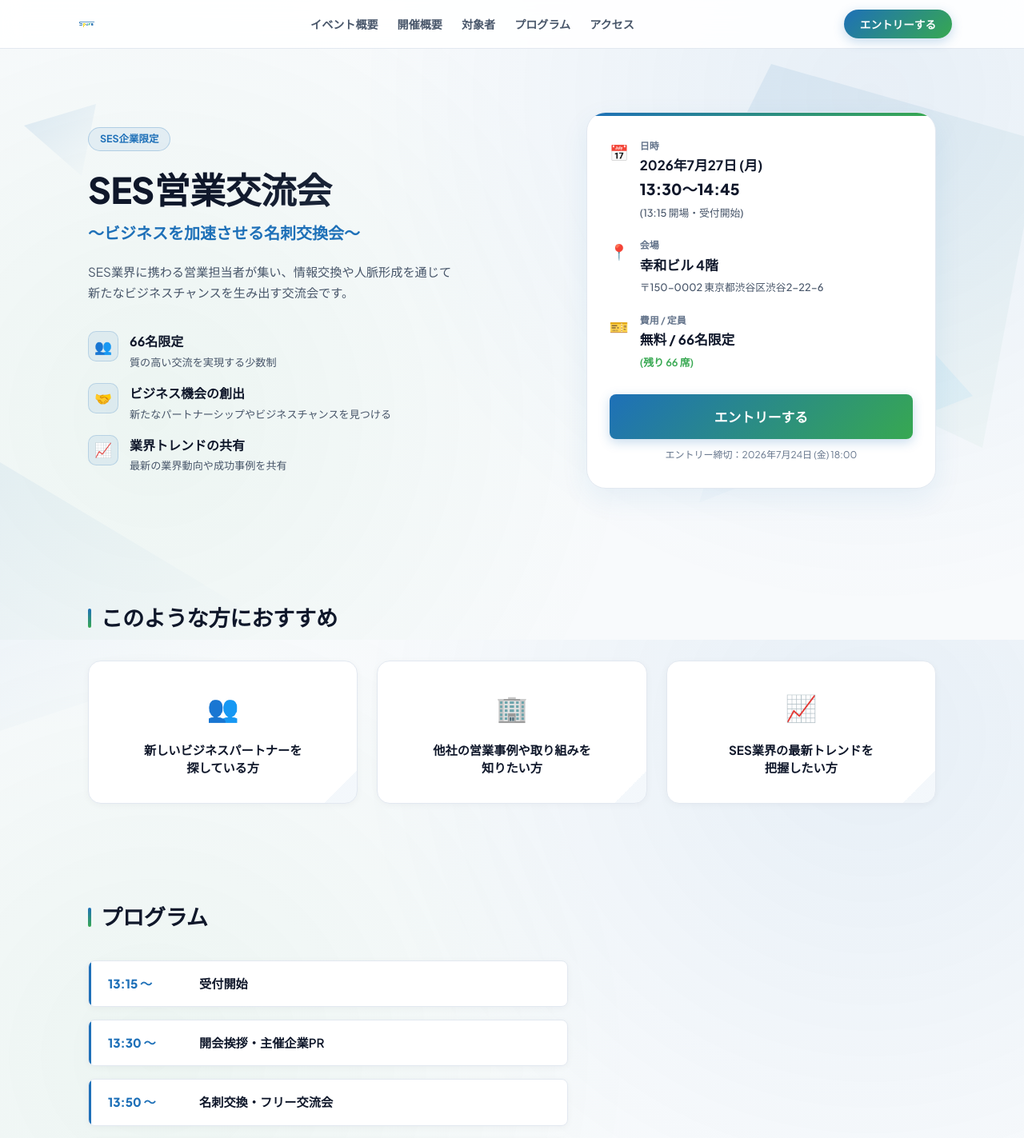
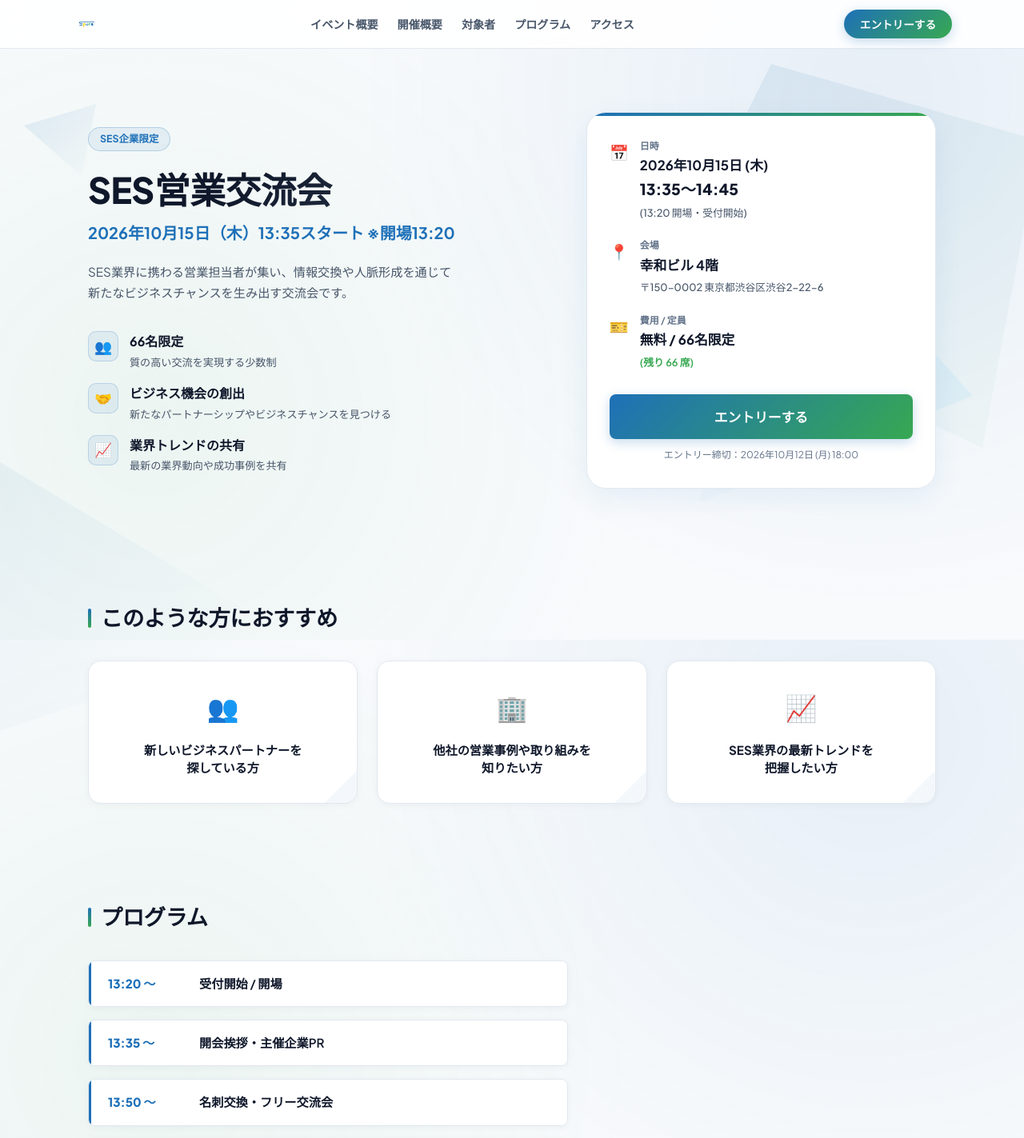
Before and after one commit to spursweb-byte/kouryukai_2026, a Next.js app: page / in a window 1280 px wide. Shown: the top 1423 px of the page at 80% size. Built offline with nearby package versions, Linux system fonts and the light colour scheme; no server answers; the database is empty.

Commit message:
fix: update hero subtitle date to 2026-10-15 13:35 and sync with event card and emails

```diff
--- a/src/components/MainView.tsx
+++ b/src/components/MainView.tsx
@@ -88,7 +88,7 @@ export default function MainView({ initialConfirmedCount }: MainViewProps) {
                   SES営業交流会
                 </h1>
                 <p className={styles.heroSubtitle}>
-                  ～ビジネスを加速させる名刺交換会～
+                  2026年10月15日（木）13:35スタート ※開場13:20
                 </p>
                 <p className={styles.heroLead}>
                   SES業界に携わる営業担当者が集い、情報交換や人脈形成を通じて<br />
@@ -127,9 +127,9 @@ export default function MainView({ initialConfirmedCount }: MainViewProps) {
                     <span className={styles.eventIcon}>📅</span>
                     <div className={styles.eventDetail}>
                       <h5>日時</h5>
-                      <p>2026年7月27日 (月)</p>
-                      <p style={{ fontSize: '1.2rem', fontWeight: 800 }}>13:30〜14:45</p>
-                      <span className={styles.subText}>(13:15 開場・受付開始)</span>
+                      <p>2026年10月15日 (木)</p>
+                      <p style={{ fontSize: '1.2rem', fontWeight: 800 }}>13:35〜14:45</p>
+                      <span className={styles.subText}>(13:20 開場・受付開始)</span>
                     </div>
                   </div>
 
@@ -158,7 +158,7 @@ export default function MainView({ initialConfirmedCount }: MainViewProps) {
                   エントリーする
                 </button>
                 <p className={styles.deadlineNote}>
-                  エントリー締切：2026年7月24日 (金) 18:00
+                  エントリー締切：2026年10月12日 (月) 18:00
                 </p>
               </div>
             </section>
@@ -193,11 +193,11 @@ export default function MainView({ initialConfirmedCount }: MainViewProps) {
               <h3 className={styles.sectionHeading}>プログラム</h3>
               <div className={styles.timeline}>
                 <div className={styles.timelineItem}>
-                  <span className={styles.timelineTime}>13:15 ～</span>
-                  <span className={styles.timelineTitle}>受付開始</span>
+                  <span className={styles.timelineTime}>13:20 ～</span>
+                  <span className={styles.timelineTitle}>受付開始 / 開場</span>
                 </div>
                 <div className={styles.timelineItem}>
-                  <span className={styles.timelineTime}>13:30 ～</span>
+                  <span className={styles.timelineTime}>13:35 ～</span>
                   <span className={styles.timelineTitle}>開会挨拶・主催企業PR</span>
                 </div>
                 <div className={styles.timelineItem}>
--- a/src/lib/mail.ts
+++ b/src/lib/mail.ts
@@ -82,7 +82,7 @@ export async function sendConfirmationEmail(data: {
     ? `お申し込みが完了し、参加確定（定員内）となりました。\n当日はエントリーNo.「${data.entryNo}」を受付にてご提示ください。`
     : `現在、定員（65名）に達しているため「キャンセル待ち」として受付いたしました。\nキャンセルが発生し、繰り上げ参加が可能となりましたら、改めてメールにてご連絡いたします。`;
 
-  const text = `${data.companyName}\n${data.salesName} 様\n\nこの度は、Spurs株式会社主催の「SES交流会（名刺交換会）」にお申し込みいただき誠にありがとうございます。\n\n${statusText}\n\n━━━━━━━━━━━━━━━━━━━━━━━━━━━━━━\n■ 開催概要\n━━━━━━━━━━━━━━━━━━━━━━━━━━━━━━\n【日時】2026年7月27日（月）\n　　　　13:15 開場 / 受付開始\n　　　　13:30 開始\n　　　　14:45 終了\n\n【会場】\n　〒150-0002\n　東京都渋谷区渋谷2-22-6 幸和ビル4階\n\n【持ち物】\n　・名刺 60枚程度（受付にて1枚ご提出いただきます）\n\n【参加費】\n　無料\n\n【エントリーNo】\n　${data.entryNo}\n\n━━━━━━━━━━━━━━━━━━━━━━━━━━━━━━\n■ 主催企業情報\n━━━━━━━━━━━━━━━━━━━━━━━━━━━━━━\nSpurs株式会社\n公式サイト: https://spurs-inc.com/\nお問い合わせ先: support@spurs-inc.com\n\n※当日のキャンセルや遅刻などのご連絡は、本メールへの返信または上記アドレスまでお願いいたします。\n皆様のご来場を心よりお待ちしております。\n━━━━━━━━━━━━━━━━━━━━━━━━━━━━━━`;
+  const text = `${data.companyName}\n${data.salesName} 様\n\nこの度は、Spurs株式会社主催の「SES交流会（名刺交換会）」にお申し込みいただき誠にありがとうございます。\n\n${statusText}\n\n━━━━━━━━━━━━━━━━━━━━━━━━━━━━━━\n■ 開催概要\n━━━━━━━━━━━━━━━━━━━━━━━━━━━━━━\n【日時】2026年10月15日（木）\n　　　　13:20 開場 / 受付開始\n　　　　13:35 開始\n　　　　14:45 終了\n\n【会場】\n　〒150-0002\n　東京都渋谷区渋谷2-22-6 幸和ビル4階\n\n【持ち物】\n　・名刺 60枚程度（受付にて1枚ご提出いただきます）\n\n【参加費】\n　無料\n\n【エントリーNo】\n　${data.entryNo}\n\n━━━━━━━━━━━━━━━━━━━━━━━━━━━━━━\n■ 主催企業情報\n━━━━━━━━━━━━━━━━━━━━━━━━━━━━━━\nSpurs株式会社\n公式サイト: https://spurs-inc.com/\nお問い合わせ先: support@spurs-inc.com\n\n※当日のキャンセルや遅刻などのご連絡は、本メールへの返信または上記アドレスまでお願いいたします。\n皆様のご来場を心よりお待ちしております。\n━━━━━━━━━━━━━━━━━━━━━━━━━━━━━━`;
 
   const html = `
     <div style="font-family: 'Helvetica Neue', Helvetica, Arial, sans-serif; color: #333; line-height: 1.6; max-width: 600px; margin: 0 auto; border: 1px solid #e0e0e0; border-radius: 8px; overflow: hidden; box-shadow: 0 4px 10px rgba(0,0,0,0.05);">
@@ -110,7 +110,7 @@ export async function sendConfirmationEmail(data: {
           </tr>
           <tr style="border-bottom: 1px solid #eee;">
             <td style="padding: 10px 0; font-weight: bold; color: #666;">日時</td>
-            <td style="padding: 10px 0;">2026年7月27日（月） 13:30〜14:45 <span style="font-size: 12px; color: #888;">(13:15開場)</span></td>
+            <td style="padding: 10px 0;">2026年10月15日（木） 13:35〜14:45 <span style="font-size: 12px; color: #888;">(13:20開場)</span></td>
           </tr>
           <tr style="border-bottom: 1px solid #eee;">
             <td style="padding: 10px 0; font-weight: bold; color: #666;">会場</td>
```
